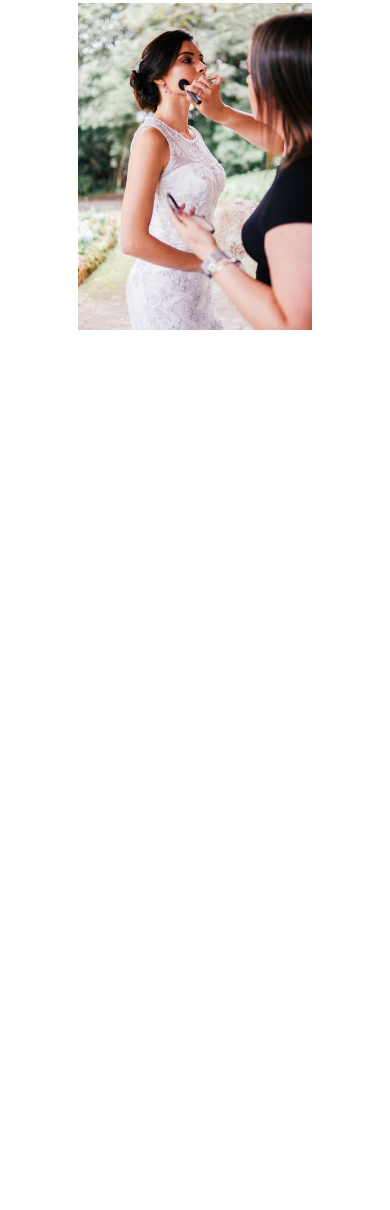
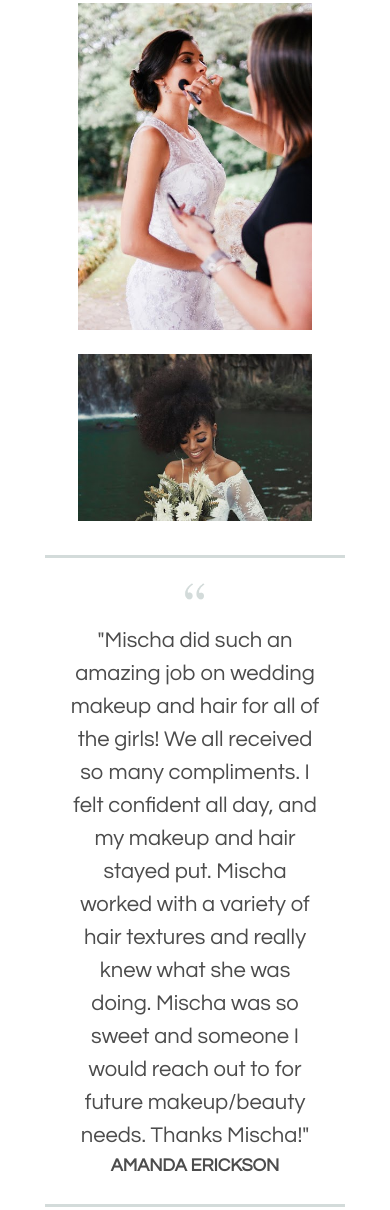
Before and after one commit to jerome310/Wedding-Website, a plain HTML site: page index.html in a window 390 px wide. Shown: the part 3801-5011 px from the top of the page. Before the commit the page ends 4145 px from the top, so only its background shows below. Drawn offline with Linux system fonts and the light colour scheme.

Commit message:
final wedding image section

```diff
--- a/css/style.css
+++ b/css/style.css
@@ -347,13 +347,17 @@
     width: 60%;
   }
 
-  /* .black-bride-img {
+  .black-bride-img {
     width: 100%;
     object-fit: contain;
     padding-top: 10px;
     padding-left: 0px;
-  } */
-  /* .bride-par {
+  }
+  .black-bride-img img {
+    width: 60%;
+    object-fit: contain;
+  }
+  .bride-par {
     width: 77%;
     margin: 30px auto;
     border-top-width: 3px;
@@ -362,19 +366,19 @@
     border-bottom-width: 3px;
     border-bottom-color: rgb(211, 219, 218);
     border-bottom-style: solid;
-  } */
-  /* .bride-par p {
+  }
+  .bride-par p {
     padding: 0 25px;
-  } */
-  /* .friends-image {
+  }
+  .friends-image {
     width: 100%;
     text-align: center;
     margin-left: 0px;
-  } */
-  /* .friends-image img {
+  }
+  .friends-image img {
     width: 77%;
     object-fit: contain;
     padding-top: 10px;
     margin: 0 auto;
-  } */
+  }
 }
--- a/index.html
+++ b/index.html
@@ -87,7 +87,7 @@
 
 
 
-            <!-- <div class="bride-section2">
+            <div class="bride-section2">
                 <div class="black-bride-img">
                     <img src="/img/black-bride.jpg" alt="black bride wearing a wedding dress">
                 </div>
@@ -107,7 +107,7 @@
                 <div class="friends-image">
                     <img src="/img/friends.jpg" alt="picture of friends kissing during a wedding event">
                 </div>
-            </div> -->
+            </div>
         </div>
     </div>
 </body>
```
